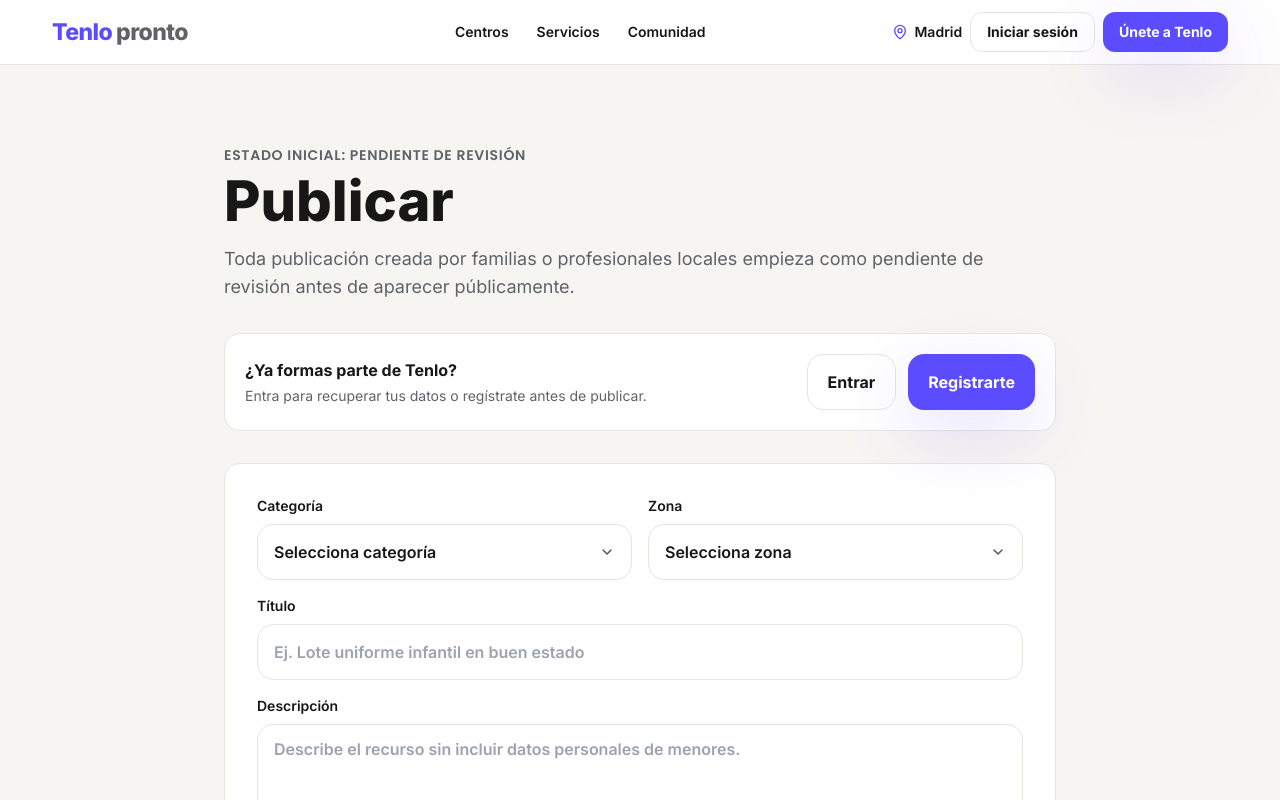
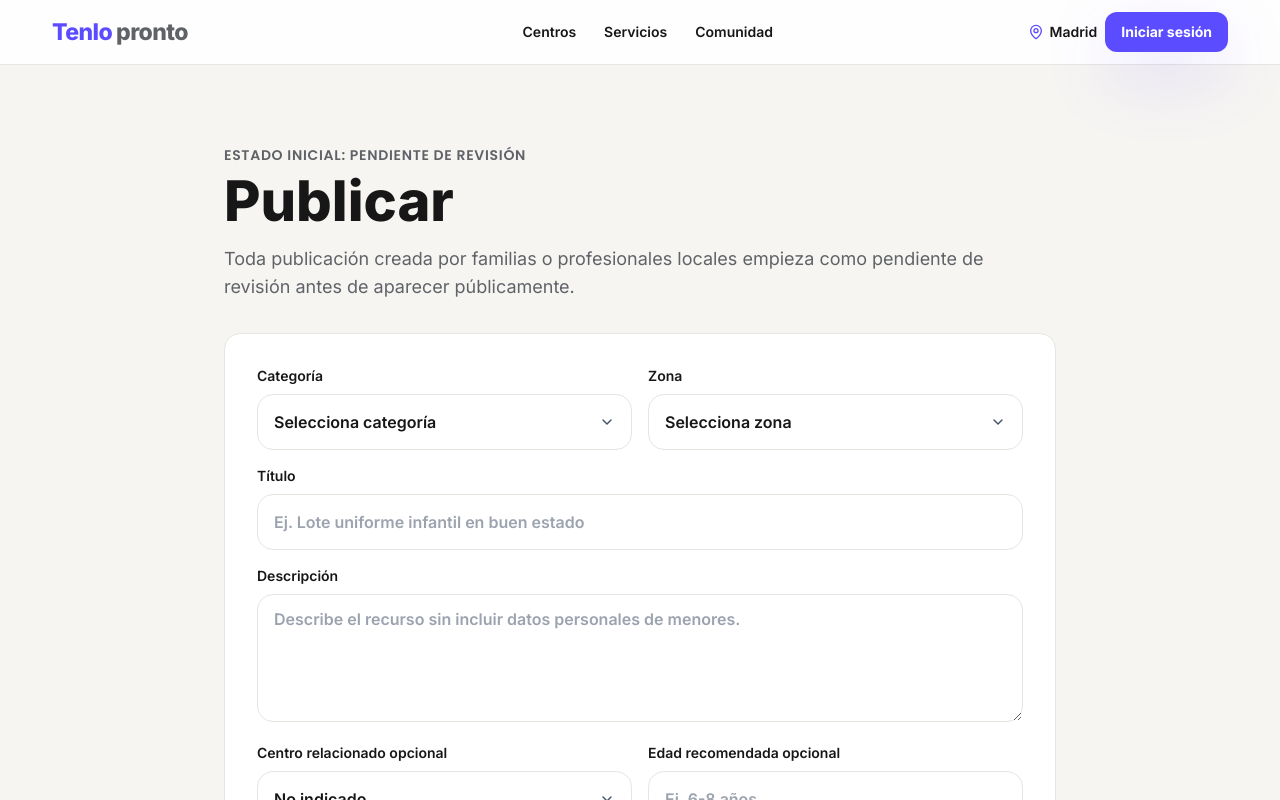
Before and after one commit to rdrgzjavier/kiryco, a Next.js app: page /publicar in a window 1280 px wide. Shown: the top 800 px of the page. Built offline with nearby package versions, Linux system fonts and the light colour scheme.

Commit message:
Ajusta header publico y publicar

```diff
--- a/src/app/publicar/page.tsx
+++ b/src/app/publicar/page.tsx
@@ -1,6 +1,5 @@
 "use client";
 
-import Link from "next/link";
 import { useState } from "react";
 import { categories, centers, municipalities } from "@/lib/mock-data";
 
@@ -13,17 +12,6 @@
       <p className="label">Estado inicial: pendiente de revisión</p>
       <h1 className="page-title">Publicar</h1>
       <p className="lead">Toda publicación creada por familias o profesionales locales empieza como pendiente de revisión antes de aparecer públicamente.</p>
-
-      <div className="mt-8 flex flex-col gap-3 rounded-2xl border border-line bg-panel p-5 sm:flex-row sm:items-center sm:justify-between">
-        <div>
-          <h2 className="text-base font-bold text-slatecopy">¿Ya formas parte de Tenlo?</h2>
-          <p className="mt-1 text-sm text-muted">Entra para recuperar tus datos o regístrate antes de publicar.</p>
-        </div>
-        <div className="flex gap-3">
-          <Link href="/login" className="btn-secondary">Entrar</Link>
-          <Link href="/login" className="btn-primary">Registrarte</Link>
-        </div>
-      </div>
 
       {sent ? (
         <div className="mt-8 rounded-2xl border border-line bg-soft p-5 text-sm font-semibold leading-6 text-slatecopy">Publicación enviada a revisión. Estado: pending_review.</div>
--- a/src/components/Header.tsx
+++ b/src/components/Header.tsx
@@ -13,6 +13,7 @@
 
 export default function Header() {
   const [open, setOpen] = useState(false);
+  const isLoggedIn = false;
 
   return (
     <header className="sticky top-0 z-40 border-b border-line bg-panel/90 backdrop-blur-xl">
@@ -30,11 +31,20 @@
             <MapPin size={16} className="text-ink" aria-hidden />
             Madrid
           </Link>
-          <Link href="/login" className="inline-flex min-h-10 items-center justify-center rounded-xl border border-line bg-panel px-4 text-sm font-bold text-slatecopy transition-colors hover:border-ink hover:text-ink">Iniciar sesión</Link>
-          <Link href="/publicar" className="inline-flex min-h-10 items-center justify-center rounded-xl bg-ink px-4 text-sm font-bold text-white shadow-lift transition-colors hover:bg-ink/90">Únete a Tenlo</Link>
+          {isLoggedIn ? (
+            <>
+              <Link href="/favoritos" className="inline-flex min-h-10 items-center justify-center gap-2 rounded-xl border border-line bg-panel px-4 text-sm font-bold text-slatecopy transition-colors hover:border-ink hover:text-ink">
+                <UserRound size={16} aria-hidden />
+                Área personal
+              </Link>
+              <Link href="/publicar" className="inline-flex min-h-10 items-center justify-center rounded-xl bg-ink px-4 text-sm font-bold text-white shadow-lift transition-colors hover:bg-ink/90">Publicar oferta</Link>
+            </>
+          ) : (
+            <Link href="/login" className="inline-flex min-h-10 items-center justify-center rounded-xl bg-ink px-4 text-sm font-bold text-white shadow-lift transition-colors hover:bg-ink/90">Iniciar sesión</Link>
+          )}
         </div>
         <div className="flex items-center gap-2 md:hidden">
-          <Link href="/login" className="icon-button h-10 w-10 rounded-xl" aria-label="Iniciar sesión">
+          <Link href={isLoggedIn ? "/favoritos" : "/login"} className="icon-button h-10 w-10 rounded-xl" aria-label={isLoggedIn ? "Favoritos" : "Iniciar sesión"}>
             <UserRound size={20} />
           </Link>
           <button className="icon-button h-10 w-10 rounded-xl" onClick={() => setOpen((value) => !value)} aria-label="Abrir menú">
@@ -53,10 +63,14 @@
             <Link href="/buscar?region=madrid" className="flex min-h-14 items-center rounded-2xl px-4 text-base font-semibold text-slatecopy" onClick={() => setOpen(false)}>
               Madrid
             </Link>
-            <div className="mt-2 grid grid-cols-2 gap-2">
-              <Link href="/login" className="btn-secondary text-center" onClick={() => setOpen(false)}><LogIn size={16} />Entrar</Link>
-              <Link href="/publicar" className="btn-primary text-center" onClick={() => setOpen(false)}>Unirme</Link>
-            </div>
+            {isLoggedIn ? (
+              <div className="mt-2 grid grid-cols-2 gap-2">
+                <Link href="/favoritos" className="btn-secondary text-center" onClick={() => setOpen(false)}><UserRound size={16} />Área personal</Link>
+                <Link href="/publicar" className="btn-primary text-center" onClick={() => setOpen(false)}>Publicar oferta</Link>
+              </div>
+            ) : (
+              <Link href="/login" className="btn-primary mt-2 text-center" onClick={() => setOpen(false)}><LogIn size={16} />Iniciar sesión</Link>
+            )}
           </nav>
         </div>
       )}
```
